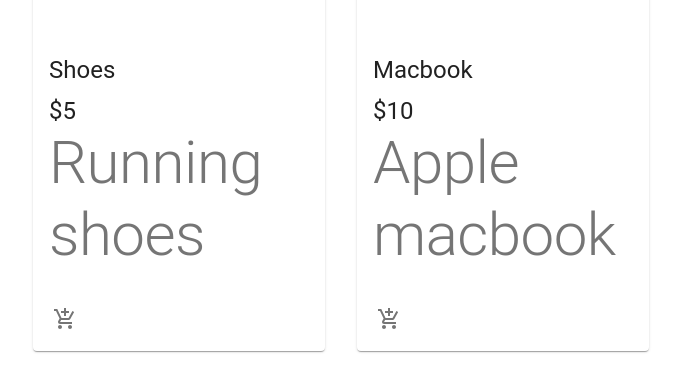
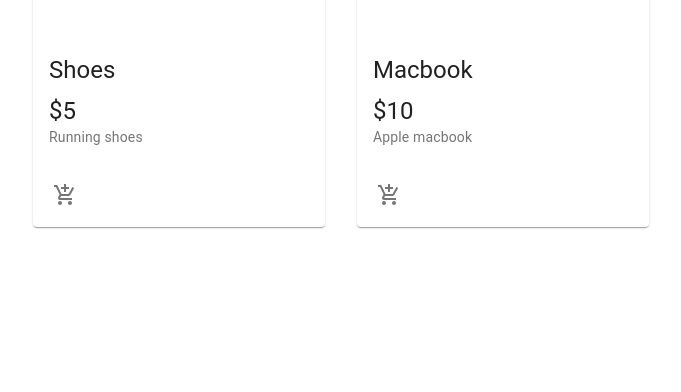
Before and after one commit to Arnold-git/ecommerce-App, a React (Create React App) app: page / in a window 1280 px wide. Shown: the part 134-526 px from the top of the page, without its empty margins (299-980 px from the left). Built offline with nearby package versions, Linux system fonts and the light colour scheme.

Commit message:
:construction:

```diff
--- a/src/components/Products/Product/Product.jsx
+++ b/src/components/Products/Product/Product.jsx
@@ -13,7 +13,7 @@
 
     return (
         <Card className={classes.root}>
-            <CardMedia className={classes.media} image='' title={product.name} />
+            <CardMedia className={classes.media} image={product.image} title={product.name} />
             <CardContent>
                 <div className={classes.CardContent}>
                     <Typography variant="h5" gutterBottom>
@@ -23,7 +23,7 @@
                         {product.price}
                     </Typography>
                 </div>
-                <Typography variant="h2" color="textSecondary">{ product.description }</Typography>
+                <Typography variant="body2" color="textSecondary">{ product.description }</Typography>
             </CardContent>
             <CardActions disableSpacing className={classes.CardActions}>
                 <IconButton aria-label="Add to Cart">
--- a/src/components/Products/Product/styles.js
+++ b/src/components/Products/Product/styles.js
@@ -2,7 +2,7 @@
 
 export default makeStyles(() => ({
     root: {
-        maxWidth: '100%'
+      maxWidth: '100%',
     },
     media: {
       height: 0,
@@ -16,5 +16,4 @@
       display: 'flex',
       justifyContent: 'space-between',
     },
-
   }));
```
Also changed, not shown: src/components/Navbar/Navbar.jsx (added, +14 -0 lines). Lines whose indentation alone changed are shown as unchanged.
